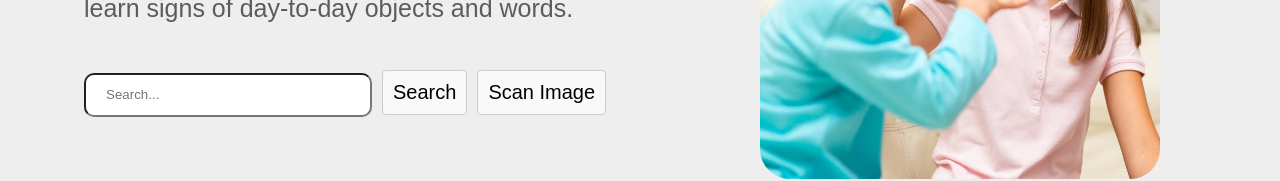
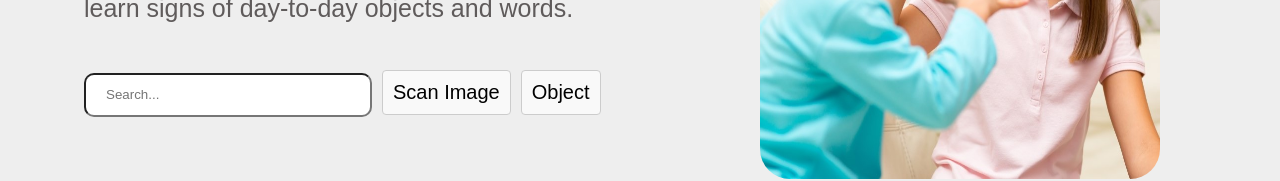
Before and after one commit to VihaFernando/Sign_Learning, a React (Create React App) app in the folder frontend/: page /home in a window 1280 px wide. Shown: the part 381-562 px from the top of the page. Built offline with nearby package versions, Linux system fonts and the light colour scheme.

Commit message:
change the button handles

```diff
--- a/frontend/src/components/Homepage.jsx
+++ b/frontend/src/components/Homepage.jsx
@@ -4,6 +4,7 @@ import './Homepage.css';
 import Footer from './Footer';
 import { storage, ref, getDownloadURL } from './firebase';
 import { Link } from 'react-router-dom';
+import { FaCamera } from 'react-icons/fa';
 
 const Homepage = () => {
   const [searchQuery, setSearchQuery] = useState('');
@@ -42,6 +43,11 @@ const Homepage = () => {
     setError('');
     setIsModalOpen(false);
   };
+  const handleKeyPress = (e) => {
+    if (e.key === 'Enter') {
+      handleSearch();
+    }
+  };
 
   return (
     <div>
@@ -60,11 +66,12 @@ const Homepage = () => {
                 className='searchbar'
                 value={searchQuery}
                 onChange={(e) => setSearchQuery(e.target.value)}
+                onKeyPress={handleKeyPress} // Call handleKeyPress function on key press
               />
-              <button onClick={handleSearch}>Search</button>
               <Link to='/objectDetection'>
-              <button>Scan Image</button>
+                <button className='scanButton'>Scan Image</button>
               </Link>
+                <button className='objectButton'>Object</button>
             </div>
             {error && <div className="error-message">{error}</div>}
           </div>
```
Lines whose indentation alone changed are shown as unchanged.
